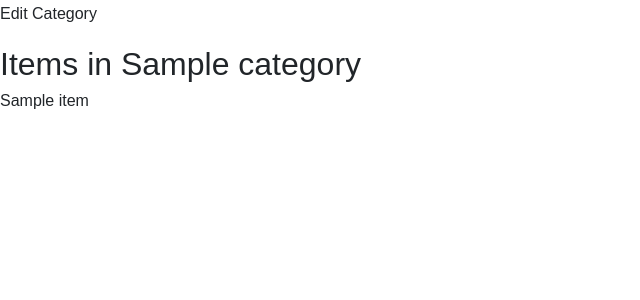
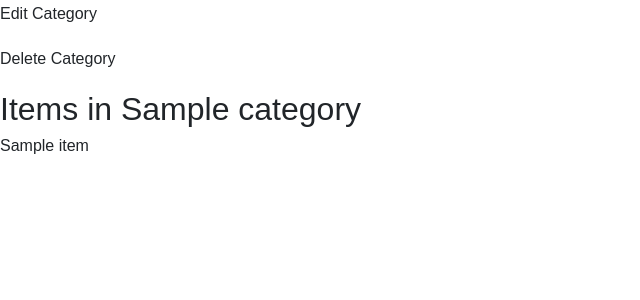
Before and after one commit to tayomadein/fsnd-catalog, a Flask app: page /category/1/items in a window 1280 px wide. Shown: the part 46-346 px from the top of the page, without its empty margins (0-640 px from the left). Run offline with Flask 2, Linux system fonts and the light colour scheme; a user stored in the database is signed in; tables that the repository leaves empty hold one stand-in row (values such as "Sample post"); some libraries are stand-ins or nearby versions; some web fonts are replaced.

Commit message:
user can delete category it created.

```diff
--- a/app.py
+++ b/app.py
@@ -259,16 +259,33 @@ def editCategory(cat_id):
     if request.method == 'POST':
         if request.form['name']:
             edit_category.name = request.form['name']
-        flash('%s has successfully updated category' %
+        flash('%s has successfully updated %s category' %
             login_session['username'], edit_category.name)
         session.commit()
         return redirect(url_for('showCategory', cat_id=cat_id))
     else:
         return render_template('editcategory.html', category=edit_category)
 
+@app.route('/category/<int:cat_id>/delete', methods=['GET', 'POST'])
+def deleteCategory(cat_id):
+    ''' Delete a Category '''
+    delete_category = session.query(Category).filter_by(cat_id=cat_id).one()
+    if 'username' not in login_session:
+        return redirect('/login')
+    if delete_category.user_id != login_session['user_id']:
+        return "<script>function myFunction() {alert('You are not authorized to delete this category. Please create your own category in order to delete.');}</script><body onload='myFunction()''>"
+    if request.method == 'POST':
+        session.delete(delete_category)
+        flash('%s has successfully deleted category' %
+            login_session['username'], delete_category.name)
+        session.commit()
+        return redirect(url_for('showHome'))
+    else:
+        return render_template('deletecategory.html', category=delete_category)
+
 """
-@app.route('/category/<int: cat_id>/<int: item_id>/edit')
-@app.route('/category/<int: cat_id>/<int: item_id>/delete') """
+@app.route('/category/<int:cat_id>/<int:item_id>/edit')
+@app.route('/category/<int:cat_id>/<int:item_id>/delete') """
 
 # Helper funtions for creating user
 
--- a/templates/category.html
+++ b/templates/category.html
@@ -9,6 +9,9 @@
             <p>
               <a href="{{url_for('editCategory', cat_id=cat_id)}}">Edit Category</a>
             </p>
+            <p>
+                <a href="{{url_for('deleteCategory', cat_id=cat_id)}}">Delete Category</a>
+            </p>
         {% endif %}
         <h2>Items in {{cat_name}}</h2>
         {% for item in items %}
--- a/templates/editcategory.html
+++ b/templates/editcategory.html
@@ -1,5 +1,5 @@
 {% extends 'base.html' %}
-{% block title %}Add Category{% endblock %}
+{% block title %}Edit Category{% endblock %}
 {% block content %}
 <form method="post">
     <h2>Edit {{category.name}}</h2>
```
Also changed, not shown: templates/deletecategory.html (+9 -0 lines).
